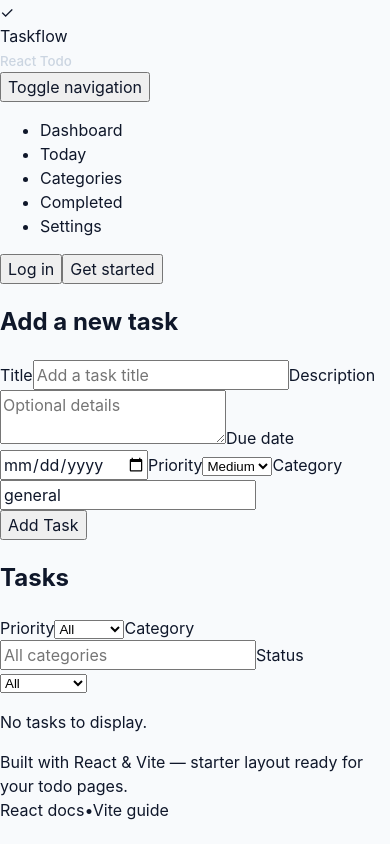
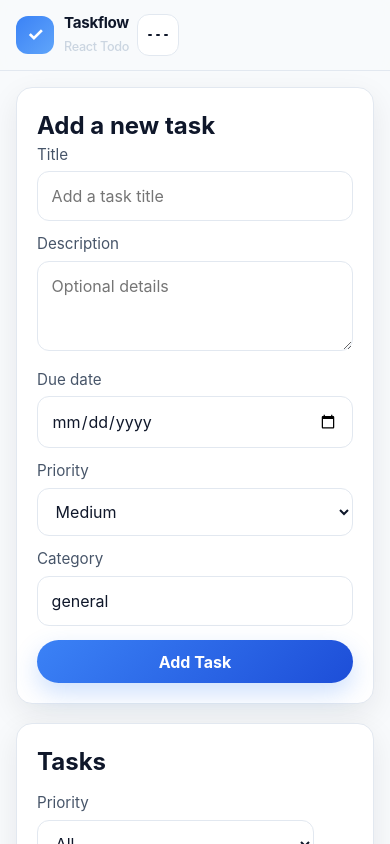
Before and after one commit to NorintRos/react-todo-app, a React (Vite) app: page / in a window 390 px wide. Shown: the top 844 px of the page. Built offline with nearby package versions, Linux system fonts and the light colour scheme.

Commit message:
initial styling: Add CSS variables and responsive styles for improved theming and layout

```diff
--- a/src/index.css
+++ b/src/index.css
@@ -6,6 +6,15 @@
   background-color: #f8fafc;
   text-rendering: optimizeLegibility;
   -webkit-font-smoothing: antialiased;
+  --bg-surface: #ffffff;
+  --bg-subtle: #f1f5f9;
+  --border: #e2e8f0;
+  --text-muted: #475569;
+  --accent: #3b82f6;
+  --accent-strong: #1d4ed8;
+  --success: #16a34a;
+  --danger: #ef4444;
+  --shadow-soft: 0 10px 30px rgba(15, 23, 42, 0.08);
 }
 
 *,
@@ -32,7 +41,8 @@ a {
 
 button,
 input,
-textarea {
+textarea,
+select {
   font: inherit;
   color: inherit;
 }
@@ -41,3 +51,523 @@ img {
   max-width: 100%;
   display: block;
 }
+
+.sr-only {
+  position: absolute;
+  width: 1px;
+  height: 1px;
+  padding: 0;
+  margin: -1px;
+  overflow: hidden;
+  clip: rect(0, 0, 0, 0);
+  white-space: nowrap;
+  border: 0;
+}
+
+.app-shell {
+  min-height: 100vh;
+  display: flex;
+  flex-direction: column;
+}
+
+.app-content {
+  flex: 1;
+  width: min(1200px, 100%);
+  margin: 0 auto;
+  padding: 1.5rem 1.25rem 3rem;
+}
+
+.site-header {
+  position: sticky;
+  top: 0;
+  z-index: 10;
+  background: rgba(248, 250, 252, 0.8);
+  backdrop-filter: blur(8px);
+  border-bottom: 1px solid var(--border);
+}
+
+.site-header__inner {
+  width: min(1200px, 100%);
+  margin: 0 auto;
+  padding: 0.9rem 1.25rem;
+  display: flex;
+  align-items: center;
+  gap: 1rem;
+}
+
+.brand {
+  display: inline-flex;
+  align-items: center;
+  gap: 0.6rem;
+  font-weight: 700;
+  letter-spacing: -0.02em;
+}
+
+.brand-mark {
+  display: inline-flex;
+  width: 2.4rem;
+  height: 2.4rem;
+  align-items: center;
+  justify-content: center;
+  border-radius: 0.75rem;
+  background: linear-gradient(135deg, #3b82f6, #60a5fa);
+  color: #fff;
+  font-size: 1.2rem;
+}
+
+.header-actions {
+  margin-left: auto;
+  display: flex;
+  align-items: center;
+  gap: 0.6rem;
+}
+
+.navbar ul {
+  list-style: none;
+  display: flex;
+  gap: 0.75rem;
+  padding: 0;
+  margin: 0;
+}
+
+.navbar {
+  margin-left: 1rem;
+}
+
+.nav-link {
+  display: inline-flex;
+  align-items: center;
+  gap: 0.35rem;
+  padding: 0.55rem 0.85rem;
+  border-radius: 999px;
+  color: var(--text-muted);
+  font-weight: 600;
+  transition: color 150ms ease, background-color 150ms ease;
+}
+
+.nav-link:hover {
+  color: #0f172a;
+  background-color: var(--bg-subtle);
+}
+
+.nav-link--active {
+  color: #0f172a;
+  background-color: #dbeafe;
+}
+
+.nav-toggle {
+  display: none;
+  width: 42px;
+  height: 42px;
+  border-radius: 12px;
+  border: 1px solid var(--border);
+  background: var(--bg-surface);
+  align-items: center;
+  justify-content: center;
+  gap: 4px;
+  padding: 10px;
+}
+
+.nav-toggle__line {
+  width: 100%;
+  height: 2px;
+  background: #0f172a;
+  border-radius: 999px;
+}
+
+.site-footer {
+  border-top: 1px solid var(--border);
+  padding: 1.25rem;
+  background: var(--bg-surface);
+}
+
+.site-footer__inner {
+  width: min(1200px, 100%);
+  margin: 0 auto;
+  display: flex;
+  align-items: center;
+  justify-content: space-between;
+  gap: 1rem;
+  color: var(--text-muted);
+  font-size: 0.95rem;
+}
+
+.site-footer__links {
+  display: inline-flex;
+  align-items: center;
+  gap: 0.5rem;
+}
+
+.site-footer a {
+  color: inherit;
+  text-decoration: underline;
+  text-decoration-thickness: 1px;
+}
+
+.dashboard-page,
+.today-page,
+.categories-page,
+.completed-page,
+.settings-page,
+.not-found-page {
+  display: flex;
+  flex-direction: column;
+  gap: 1.25rem;
+}
+
+.dashboard-page h2,
+.today-page h1,
+.categories-page h1,
+.completed-page h1,
+.settings-page h1,
+.not-found-page h1 {
+  margin: 0;
+}
+
+.dashboard-page p,
+.today-page p,
+.categories-page p,
+.completed-page p,
+.settings-page p,
+.not-found-page p {
+  color: var(--text-muted);
+  margin: 0;
+}
+
+.dashboard-grid {
+  display: grid;
+  grid-template-columns: 360px 1fr;
+  gap: 1.2rem;
+}
+
+.dashboard-column {
+  background: var(--bg-surface);
+  border: 1px solid var(--border);
+  border-radius: 16px;
+  padding: 1.25rem;
+  box-shadow: var(--shadow-soft);
+}
+
+.dashboard-column__header {
+  display: flex;
+  flex-wrap: wrap;
+  gap: 0.75rem;
+  align-items: center;
+  justify-content: space-between;
+  margin-bottom: 1rem;
+}
+
+.task-filters {
+  display: grid;
+  grid-template-columns: repeat(auto-fit, minmax(160px, 1fr));
+  gap: 0.6rem;
+}
+
+.task-form {
+  display: flex;
+  flex-direction: column;
+  gap: 0.9rem;
+}
+
+.task-form__fields {
+  display: grid;
+  grid-template-columns: repeat(auto-fit, minmax(220px, 1fr));
+  gap: 0.75rem;
+}
+
+.task-form label span,
+.task-filters label span,
+.settings-form label span {
+  display: block;
+  font-size: 0.95rem;
+  color: var(--text-muted);
+  margin-bottom: 0.3rem;
+}
+
+.task-form input,
+.task-form textarea,
+.task-form select,
+.task-filters input,
+.task-filters select,
+.settings-form input,
+.settings-form select {
+  width: 100%;
+  border: 1px solid var(--border);
+  border-radius: 12px;
+  padding: 0.75rem 0.85rem;
+  background: var(--bg-surface);
+  transition: border-color 150ms ease, box-shadow 150ms ease;
+}
+
+.task-form textarea {
+  min-height: 90px;
+}
+
+.task-form input:focus,
+.task-form textarea:focus,
+.task-form select:focus,
+.task-filters input:focus,
+.task-filters select:focus,
+.settings-form input:focus,
+.settings-form select:focus {
+  outline: none;
+  border-color: #93c5fd;
+  box-shadow: 0 0 0 3px rgba(59, 130, 246, 0.25);
+}
+
+.task-form__actions {
+  display: flex;
+  justify-content: flex-end;
+  gap: 0.5rem;
+}
+
+.task-list {
+  display: grid;
+  gap: 0.75rem;
+}
+
+.task-list__empty {
+  margin: 0;
+  padding: 1rem;
+  border: 1px dashed var(--border);
+  border-radius: 12px;
+  color: var(--text-muted);
+  text-align: center;
+}
+
+.task-item {
+  border: 1px solid var(--border);
+  border-radius: 14px;
+  padding: 1rem;
+  background: var(--bg-surface);
+  box-shadow: var(--shadow-soft);
+  display: grid;
+  gap: 0.6rem;
+}
+
+.task-item header {
+  display: flex;
+  align-items: center;
+  justify-content: space-between;
+  gap: 0.5rem;
+}
+
+.task-item h3 {
+  margin: 0;
+}
+
+.task-item__description {
+  margin: 0;
+  color: var(--text-muted);
+}
+
+.task-item__meta {
+  margin: 0;
+  display: grid;
+  grid-template-columns: repeat(auto-fit, minmax(120px, 1fr));
+  gap: 0.5rem;
+}
+
+.task-item__meta dt {
+  font-size: 0.85rem;
+  color: var(--text-muted);
+}
+
+.task-item__meta dd {
+  margin: 0;
+  font-weight: 600;
+}
+
+.task-item__actions {
+  display: flex;
+  flex-wrap: wrap;
+  gap: 0.5rem;
+}
+
+.status-badge {
+  padding: 0.25rem 0.65rem;
+  border-radius: 999px;
+  font-size: 0.85rem;
+  font-weight: 600;
+  color: #0f172a;
+  background: #e2e8f0;
+}
+
+.status-done {
+  background: #dcfce7;
+  color: #166534;
+}
+
+.status-pending {
+  background: #e0f2fe;
+  color: #075985;
+}
+
+.priority-high {
+  color: #b91c1c;
+}
+
+.priority-medium {
+  color: #b45309;
+}
+
+.priority-low {
+  color: #15803d;
+}
+
+.settings-form {
+  display: grid;
+  gap: 0.9rem;
+  max-width: 520px;
+}
+
+.btn {
+  display: inline-flex;
+  align-items: center;
+  justify-content: center;
+  gap: 0.35rem;
+  border-radius: 999px;
+  border: 1px solid var(--border);
+  padding: 0.6rem 1rem;
+  background: #fff;
+  font-weight: 700;
+  cursor: pointer;
+  transition: transform 120ms ease, box-shadow 120ms ease, border-color 150ms ease;
+}
+
+.btn:active {
+  transform: translateY(1px);
+}
+
+.btn:hover {
+  border-color: #cbd5e1;
+}
+
+.btn--primary {
+  background: linear-gradient(135deg, var(--accent), var(--accent-strong));
+  color: #fff;
+  border: none;
+  box-shadow: 0 10px 25px rgba(59, 130, 246, 0.25);
+}
+
+.btn--ghost {
+  background: transparent;
+  border-color: var(--border);
+  color: #0f172a;
+}
+
+.btn--danger {
+  background: #fee2e2;
+  border-color: #fecdd3;
+  color: #b91c1c;
+}
+
+.btn--sm {
+  padding: 0.45rem 0.85rem;
+  font-size: 0.95rem;
+}
+
+.btn--lg {
+  padding: 0.8rem 1.2rem;
+  font-size: 1rem;
+}
+
+.btn--block {
+  width: 100%;
+}
+
+.card {
+  background: var(--bg-surface);
+  border: 1px solid var(--border);
+  border-radius: 14px;
+  box-shadow: var(--shadow-soft);
+  padding: 1rem;
+}
+
+.card__header {
+  margin-bottom: 0.75rem;
+}
+
+.card__title {
+  margin: 0;
+}
+
+.card__description {
+  margin: 0.25rem 0 0;
+  color: var(--text-muted);
+}
+
+.card__body {
+  display: grid;
+  gap: 0.75rem;
+}
+
+@media (max-width: 960px) {
+  .site-header__inner {
+    gap: 0.5rem;
+  }
+
+  .navbar {
+    margin-left: 0;
+  }
+
+  .header-actions {
+    display: none;
+  }
+
+  .dashboard-grid {
+    grid-template-columns: 1fr;
+  }
+}
+
+@media (max-width: 768px) {
+  .site-header {
+    position: sticky;
+  }
+
+  .nav-toggle {
+    display: inline-flex;
+  }
+
+  .navbar {
+    position: absolute;
+    inset: calc(100% - 2px) 0 auto;
+    background: var(--bg-surface);
+    border-bottom: 1px solid var(--border);
+    border-top: 1px solid var(--border);
+    padding: 0.75rem 1.25rem;
+    display: none;
+  }
+
+  .navbar--open {
+    display: block;
+  }
+
+  .navbar ul {
+    flex-direction: column;
+    gap: 0.25rem;
+  }
+
+  .app-content {
+    padding: 1rem 1rem 2.5rem;
+  }
+}
+
+@media (max-width: 540px) {
+  .site-header__inner {
+    padding: 0.75rem 1rem;
+  }
+
+  .brand {
+    font-size: 0.95rem;
+  }
+
+  .task-item__actions {
+    flex-direction: column;
+  }
+
+  .task-form__actions {
+    flex-direction: column;
+    align-items: stretch;
+  }
+}
```
